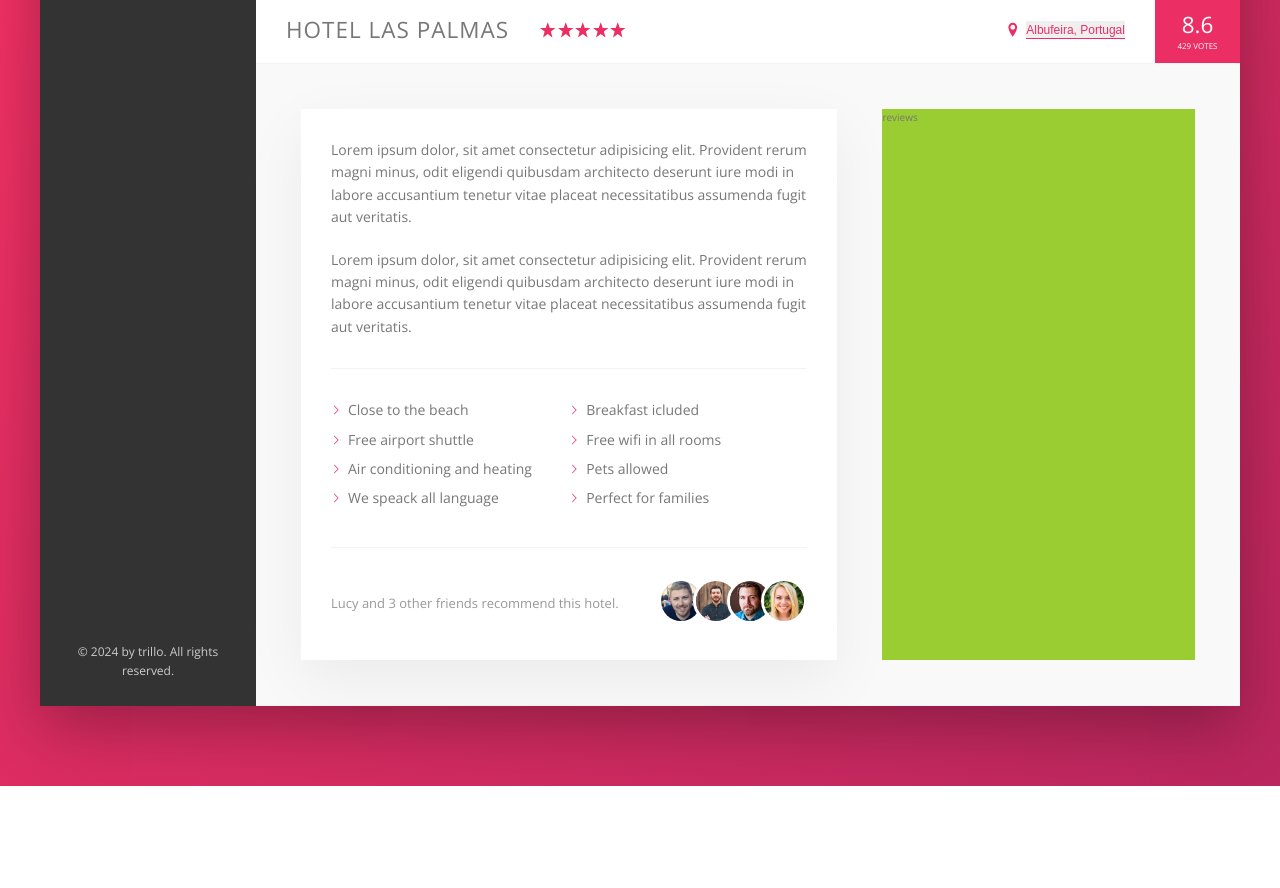
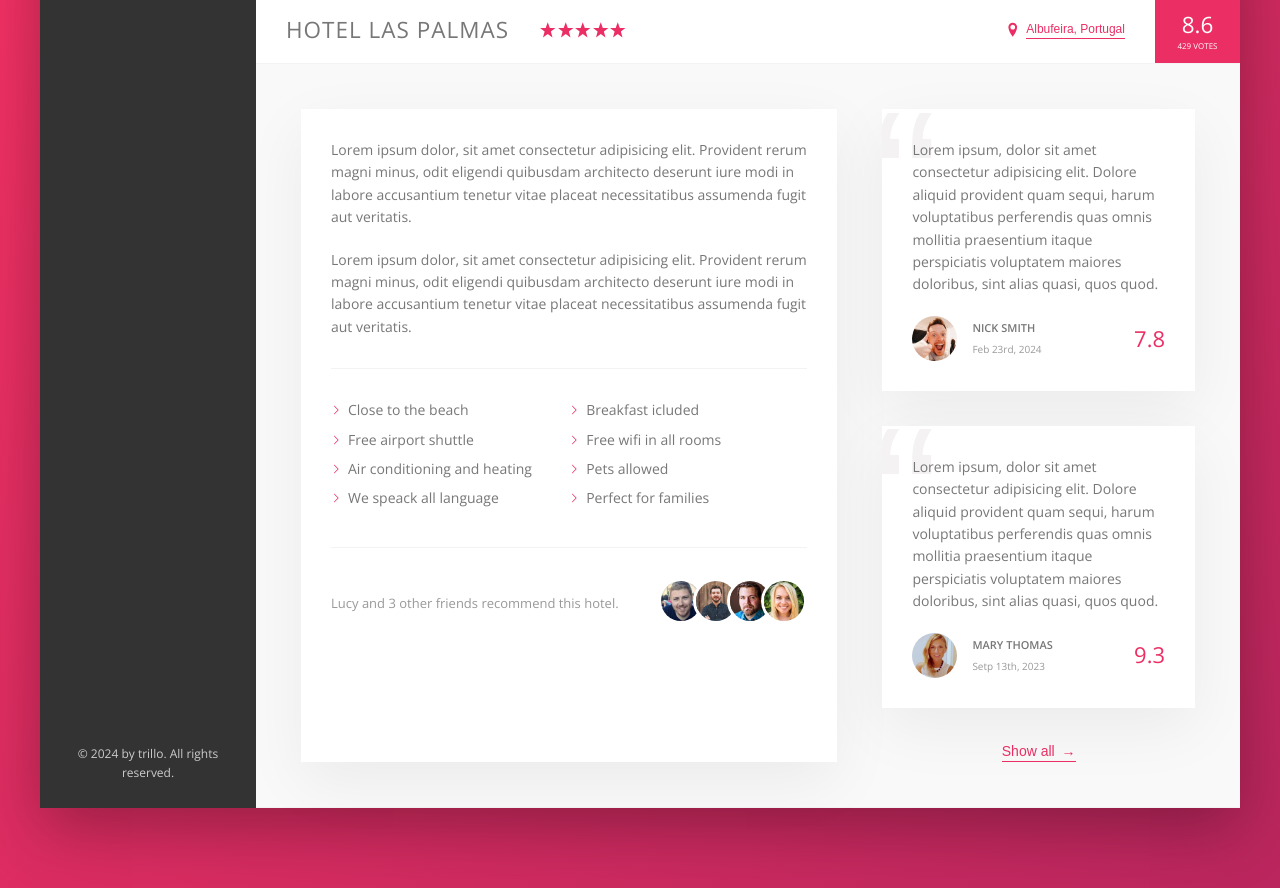
Before and after one commit to eangao/advance-css-trillo, a website: page index.html in a window 1280 px wide. Shown: the part 538-1426 px from the top of the page. Before the commit the page ends 1324 px from the top, so only its background shows below. Drawn offline with nearby package versions, Linux system fonts and the light colour scheme.

Commit message:
Building the User Reviews Section

```diff
--- a/index.html
+++ b/index.html
@@ -207,7 +207,53 @@
                 </div>
               </div>
             </div>
-            <div class="user-reviews">reviews</div>
+            <div class="user-reviews">
+              <figure class="review">
+                <blockquote class="review__text">
+                  Lorem ipsum, dolor sit amet consectetur adipisicing elit.
+                  Dolore aliquid provident quam sequi, harum voluptatibus
+                  perferendis quas omnis mollitia praesentium itaque
+                  perspiciatis voluptatem maiores doloribus, sint alias quasi,
+                  quos quod.
+                </blockquote>
+                <figcaption class="review__user">
+                  <img
+                    src="img/user-1.jpg"
+                    alt="User 1"
+                    class="review__photo"
+                  />
+                  <div class="review__user-box">
+                    <p class="review__user-name">Nick Smith</p>
+                    <p class="review__user-date">Feb 23rd, 2024</p>
+                  </div>
+                  <div class="review__rating">7.8</div>
+                </figcaption>
+              </figure>
+
+              <figure class="review">
+                <blockquote class="review__text">
+                  Lorem ipsum, dolor sit amet consectetur adipisicing elit.
+                  Dolore aliquid provident quam sequi, harum voluptatibus
+                  perferendis quas omnis mollitia praesentium itaque
+                  perspiciatis voluptatem maiores doloribus, sint alias quasi,
+                  quos quod.
+                </blockquote>
+                <figcaption class="review__user">
+                  <img
+                    src="img/user-2.jpg"
+                    alt="User 1"
+                    class="review__photo"
+                  />
+                  <div class="review__user-box">
+                    <p class="review__user-name">Mary Thomas</p>
+                    <p class="review__user-date">Setp 13th, 2023</p>
+                  </div>
+                  <div class="review__rating">9.3</div>
+                </figcaption>
+              </figure>
+
+              <button class="btn-inline">Show all <span>&rarr;</span></button>
+            </div>
           </div>
         </main>
       </div>
--- a/sass/_component.scss
+++ b/sass/_component.scss
@@ -269,9 +269,22 @@
   color: var(--color-primary);
   font-size: inherit;
   border-bottom: 1px solid currentColor;
+  padding-bottom: 2px;
+  background-color: transparent;
+  cursor: pointer;
+  transition: all;
+
+  & span {
+    margin-left: 3px;
+  }
 
   &:hover {
     color: var(--color-grey-dark-1);
+
+    span {
+      margin-left: 8px;
+      transition: margin-left 0.2s;
+    }
   }
 
   &:focus {
@@ -381,3 +394,73 @@
     }
   }
 }
+
+/////////////////////////////////////////////////////
+///  REVIEWS
+.review {
+  background-color: #fff;
+  box-shadow: var(--shadow-light);
+  padding: 3rem;
+  margin-bottom: 3.5rem;
+  position: relative;
+  overflow: hidden;
+
+  &__text {
+    margin-bottom: 2rem;
+
+    //     And never forget the Z index only works
+    // if you set the position.
+    // Okay, no matter what it is, you have to set
+    // the position, until we're simply using relative here.
+    z-index: 10;
+    position: relative;
+  }
+
+  &__user {
+    display: flex;
+    align-items: center;
+  }
+
+  &__photo {
+    height: 4.5rem;
+    width: 4.5rem;
+    border-radius: 50%;
+    margin-right: 1.5rem;
+  }
+
+  &__user-box {
+    margin-right: auto;
+  }
+
+  &__user-name {
+    font-size: 1.1rem;
+    font-weight: 600;
+    text-transform: uppercase;
+    margin-bottom: 0.4rem;
+  }
+
+  &__user-date {
+    font-size: 1rem;
+    color: var(--color-grey-dark-3);
+  }
+
+  &__rating {
+    color: var(--color-primary);
+    font-size: 2.2rem;
+    font-weight: 300;
+  }
+
+  &::before {
+    // html entities css tricks
+    // https://css-tricks.com/snippets/html/glyphs/
+    content: "\201C";
+    position: absolute;
+    top: -2.75rem;
+    left: -1rem;
+    line-height: 1;
+    font-size: 20rem;
+    color: var(--color-grey-light-2);
+    font-family: sans-serif;
+    z-index: 1;
+  }
+}
--- a/sass/_layout.scss
+++ b/sass/_layout.scss
@@ -38,6 +38,7 @@
 }
 
 .detail {
+  font-size: 1.4rem;
   display: flex;
   padding: 4.5rem;
   background-color: var(--color-grey-light-1);
@@ -45,7 +46,6 @@
 }
 
 .description {
-  font-size: 1.4rem;
   background-color: #fff;
   box-shadow: var(--shadow-light);
   padding: 3rem;
@@ -54,6 +54,9 @@
 }
 
 .user-reviews {
-  background-color: yellowgreen;
   flex: 1;
+
+  display: flex;
+  flex-direction: column;
+  align-items: center;
 }
```
Also changed, not shown: css/style.css.
